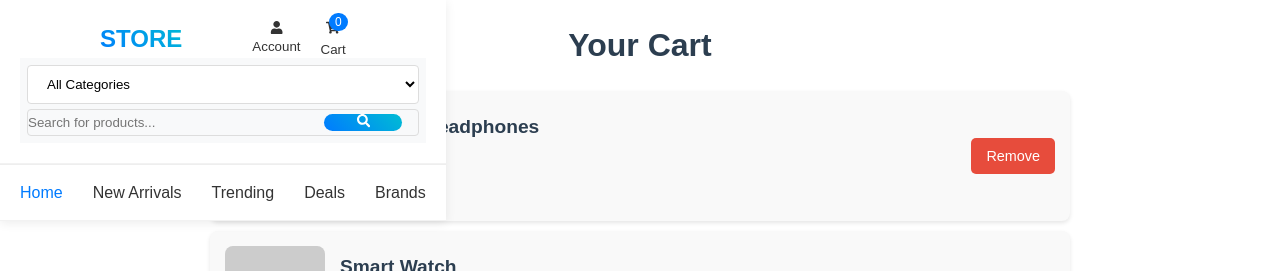
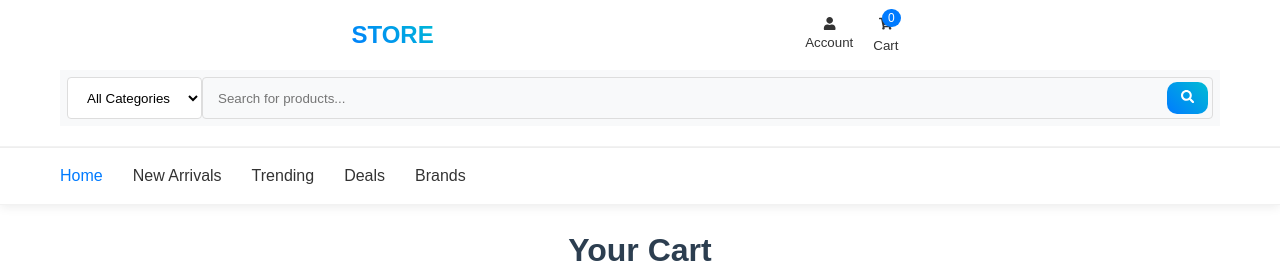
Before and after one commit to IrhilOussama/ai-powered-ecomerce, a Next.js app in the folder frontend/: page /cart in a window 1280 px wide. Shown: the top 271 px of the page. Built offline with nearby package versions, Linux system fonts and the light colour scheme.

Commit message:
fixing header

```diff
--- a/frontend/components/Layout.js
+++ b/frontend/components/Layout.js
@@ -11,6 +11,25 @@ export default function Layout({ children }) {
   const router = useRouter();
   return (
     <div className={styles.pageWrapper}>
+              <div className={styles.Header1}>
+              <Link href="/" className={styles.logo}>
+                <h1>STORE</h1>
+              </Link>
+
+              <div className={styles.headerActions}>
+                <button onClick={() => router.push("/account")} className={styles.actionButton}>
+                  <FaUser />
+                  <span>Account</span>
+                </button>
+                <button onClick={() => router.push("/cart")} className={styles.actionButton}>
+                  <div className={styles.cartWrapper}>
+                    <FaShoppingCart />
+                    <span className={styles.cartCount}>0</span>
+                  </div>
+                  <span>Cart</span>
+                </button>
+              </div>
+            </div>
       <header className={styles.header}>
         {/* <div className={styles.topBar}>
           <div className={styles.container}>
@@ -32,28 +51,11 @@ export default function Layout({ children }) {
           </div>
         </div> */}
 
+
         <div className={styles.mainHeader}>
           <div className={styles.container}>
 
-            <div className={styles.Header1}>
-              <Link href="/" className={styles.logo}>
-                <h1>STORE</h1>
-              </Link>
 
-              <div className={styles.headerActions}>
-                <button onClick={() => router.push("/account")} className={styles.actionButton}>
-                  <FaUser />
-                  <span>Account</span>
-                </button>
-                <button onClick={() => router.push("/cart")} className={styles.actionButton}>
-                  <div className={styles.cartWrapper}>
-                    <FaShoppingCart />
-                    <span className={styles.cartCount}>0</span>
-                  </div>
-                  <span>Cart</span>
-                </button>
-              </div>
-            </div>
 
 
             <div className={styles.searchRow}>
--- a/frontend/styles/Layout.module.css
+++ b/frontend/styles/Layout.module.css
@@ -6,10 +6,12 @@
 }
 
 .container {
+
   max-width: 1200px;
   margin: 0 auto;
   padding: 0 20px;
   width: 100%;
+  /* background-color: red; */
 }
 
 .main {
@@ -18,7 +20,6 @@
 
 /* Header Styles */
 .header {
-  position: fixed;
   top: 0;
   z-index: 1000;
   background: white;
@@ -59,7 +60,7 @@
 
 /* Main Header */
 .mainHeader {
-  padding: 20px 0;
+  padding: 0 0 20px;
   background: white;
   border-bottom: 1px solid rgba(0,0,0,0.05);
 }
@@ -88,13 +89,17 @@
   justify-content: space-evenly;
   align-items: center;
   padding: 0 10px;
-  /* position: inherit; */
+  position: sticky;
+  top: 0;
+  z-index: 92929;
+  background-color: white;
+  height: 70px;
 }
 .searchRow{
   display: block;
 }
 .searchWrapper {
-  display: block;
+  display: flex;
   width: 100%;
   background: #f8f9fa;
   padding: 5px;
@@ -111,8 +116,6 @@
   border: 1px solid #ddd;
   border-radius: 4px;
   background: white;
-  width: 100%;
-  margin-bottom: 5px;
 }
 .categorySelect:focus{
   outline: none
@@ -121,15 +124,16 @@
 
 .searchInputWrapper {
   display: flex;
+  flex-grow: 1;
   border: 1px solid #ddd;
   border-radius: 4px;
   position: relative;
 }
 
 .searchInput {
-  display: block;
-  width: 75%;
-  /* padding: 10px 15px; */
+  display: flex;
+  flex-grow: 1;
+  padding: 10px 15px;
   border: none;
   outline: none;
   background: transparent;
@@ -137,7 +141,8 @@
 
 .searchButton {
   display: block;
-  width: 20%;
+  /* width: 20%; */
+  padding: 8px 14px;
   margin: 4px;
   background: linear-gradient(45deg, #007bff, #00bcd4);
   color: white;
@@ -153,6 +158,7 @@
 
 .headerActions {
   display: flex;
+  padding: 0 30px ;
   gap: 20px;
 }
 
@@ -250,7 +256,7 @@
   padding: 60px 0;
   color: white;
   position: relative;
-  overflow: hidden;
+  /* overflow: hidden; */
 }
 
 .newsletterSection::before {
@@ -536,7 +542,7 @@
   display: inline-block;
   transition: transform 0.3s ease;
   position: relative;
-  overflow: hidden;
+  /* overflow: hidden; */
   border-radius: 8px;
 }
 
@@ -834,7 +840,7 @@
   }
 
   .mainHeader .container {
-    padding: 10px 15px;
+    padding: 0 15px;
   }
 
   .logo h1 {
@@ -1111,13 +1117,18 @@
   .mainHeader {
     padding: 10px 0;
   }
+  .categorySelect{
+
+    width: 100%;
+    margin-bottom: 5px;
+  }
 
   .mainHeader .container {
-    /* display: grid; */
-    /* grid-template-columns: auto 1fr auto; */
-    /* align-items: center; */
-    /* gap: 15px; */
-    /* padding: 0 15px; */
+    /* display: grid;
+    grid-template-columns: auto 1fr auto;
+    align-items: center;
+    gap: 15px;
+    padding: 0 15px; */
   }
 
   .logo {
@@ -1132,8 +1143,9 @@
   .headerActions {
     order: 2;
     display: flex;
+    justify-content: center;
     gap: 15px;
-    margin-left: auto;
+    /* margin-left: auto; */
   }
 
   .actionButton {
```
